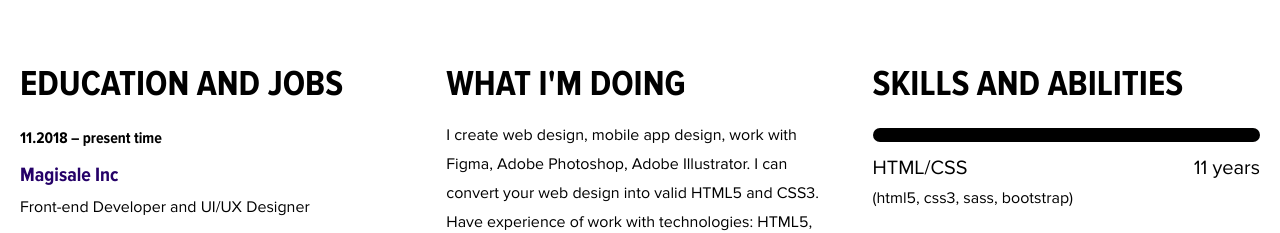
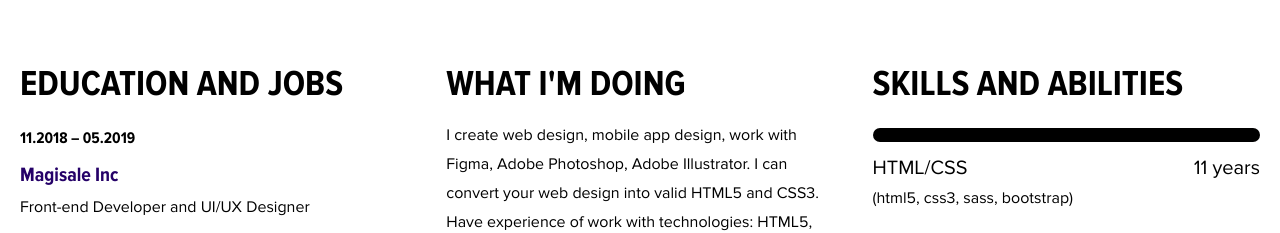
Before and after one commit to Andry85/andriiPortfolioReact, a React (Create React App) app: page / in a window 1280 px wide. Shown: the part 1080-1313 px from the top of the page. Built offline with nearby package versions, Linux system fonts and the light colour scheme.

Commit message:
added files

```diff
--- a/src/components/Jobs/Jobs.js
+++ b/src/components/Jobs/Jobs.js
@@ -6,7 +6,7 @@ import './Jobs.css'; // Tell Webpack that Button.js uses these styles
 const jobs = [
 	{
 		id: 1,
-		time: '11.2018 – present time',
+		time: '11.2018 – 05.2019',
 		company: 'Magisale Inc',
 		position: 'Front-end Developer and UI/UX Designer'
 	},
```
Also changed, not shown: 1 other file (tests, documents, lock files or other folders).
